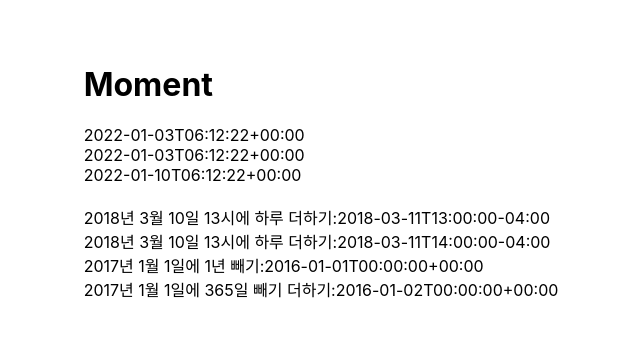
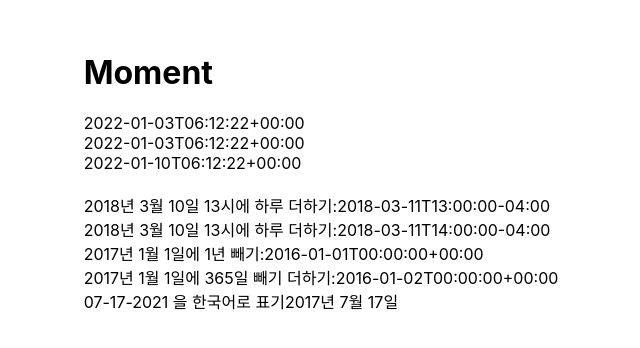
Before and after one commit to hanamDeveloper/playground_react, a React (Create React App) app: page /moment in a window 1280 px wide. Shown: the part 228-576 px from the top of the page, without its empty margins (319-959 px from the left). Built offline with nearby package versions, Linux system fonts and the light colour scheme.

Commit message:
Add date format

```diff
--- a/src/pages/Moment.js
+++ b/src/pages/Moment.js
@@ -30,6 +30,10 @@
                 2017년 1월 1일에 365일 빼기 더하기:
                 {moment("2017-01-01").subtract(365, "day").format()}
             </div>
+            <div>
+                07-17-2021 을 한국어로 표기
+                {moment("2017-07-17").format("YYYY년 M월 D일")}
+            </div>
         </div>
     )
 }
```
